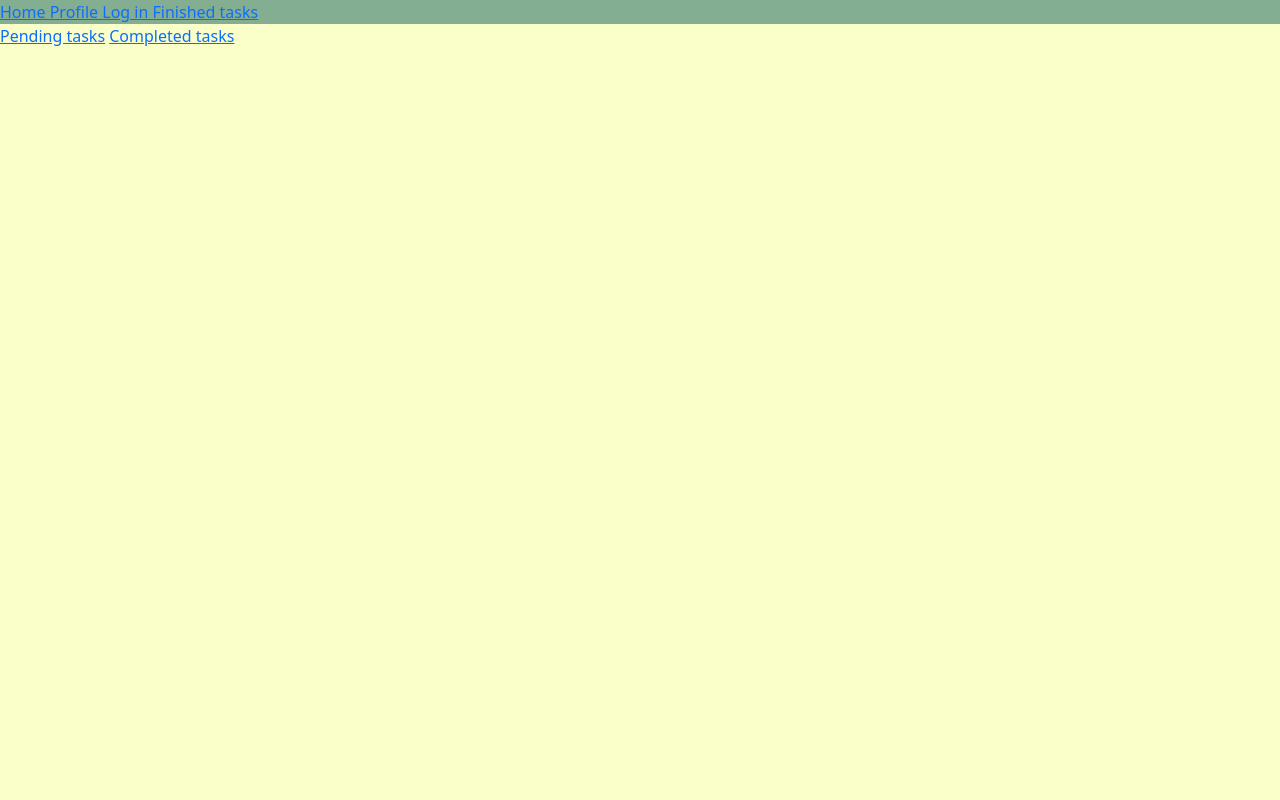
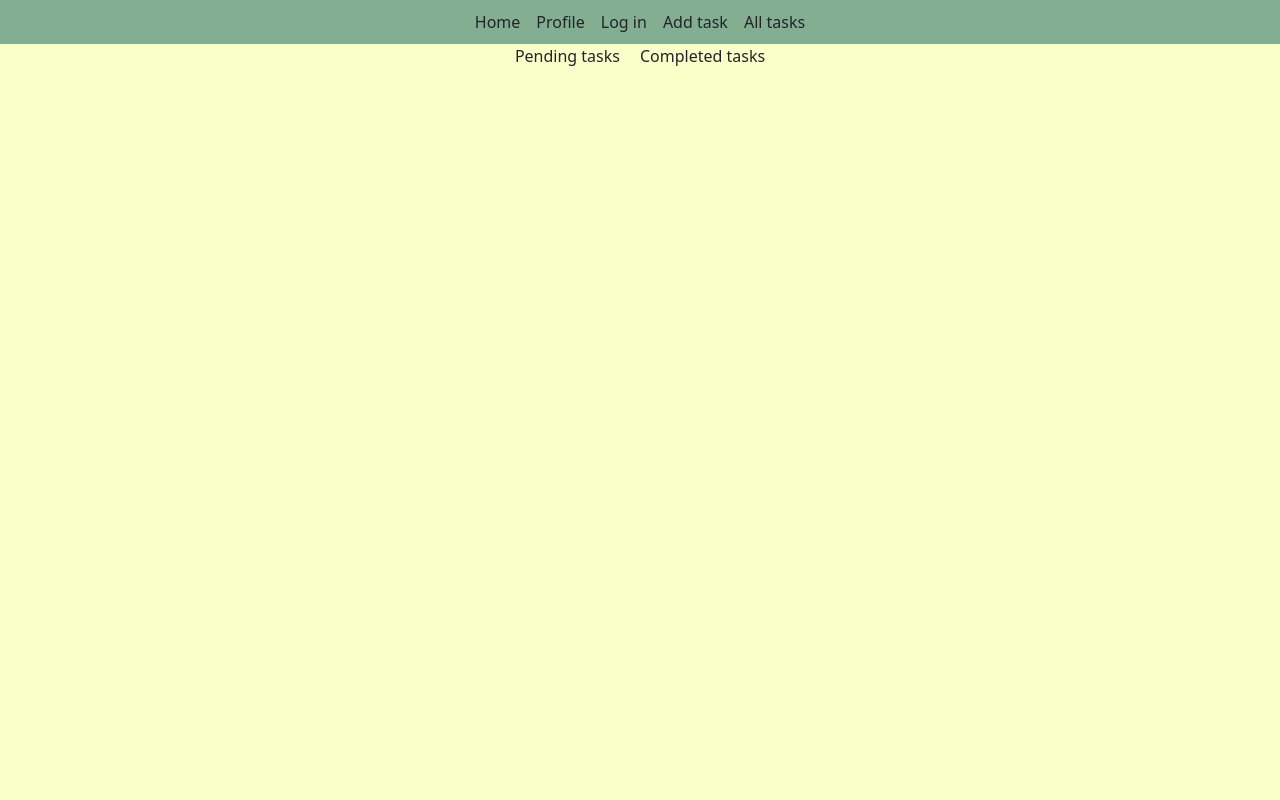
Before and after one commit to mariami57/TodoApp, a Django app: page / in a window 1280 px wide. Run offline with Django 5.2, Linux system fonts and the light colour scheme.

Commit message:
updated styles

```diff
--- a/static/css/base.css
+++ b/static/css/base.css
@@ -4,5 +4,18 @@
 
 nav {
     background-color: rgb(132, 174, 146);
+    padding: 10px;
 
 }
+
+a {
+    color: inherit;
+    text-decoration: none;
+}
+
+.type-tasks:first-child {
+    display: flex;
+    justify-content: center;
+    align-items: center;
+    gap: 20px;
+}
--- a/templates/common/nav.html
+++ b/templates/common/nav.html
@@ -1,4 +1,4 @@
-<nav>
+<nav class="d-flex gap-3 align-items-center justify-content-center">
     <a href="#">
         Home
     </a>
@@ -9,7 +9,11 @@
         Log in
     </a>
     <a href="#">
-        Finished tasks
+        Add task
+    </a>
+    <a href="#">
+        All tasks
     </a>
 
+
 </nav>
```
Also changed, not shown: templates/common/home.html (+5 -4 lines).
